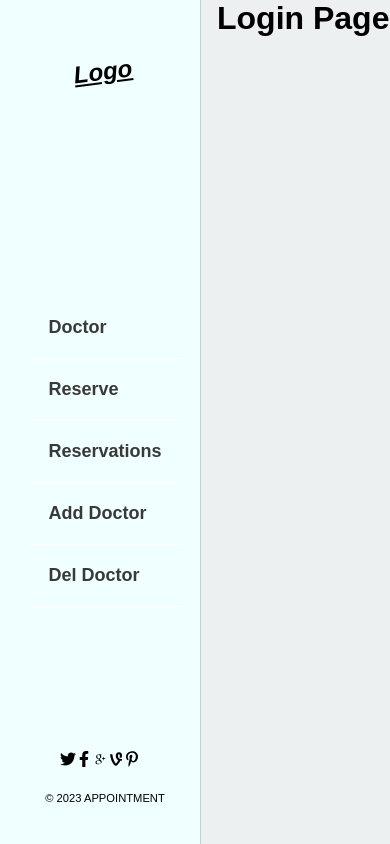
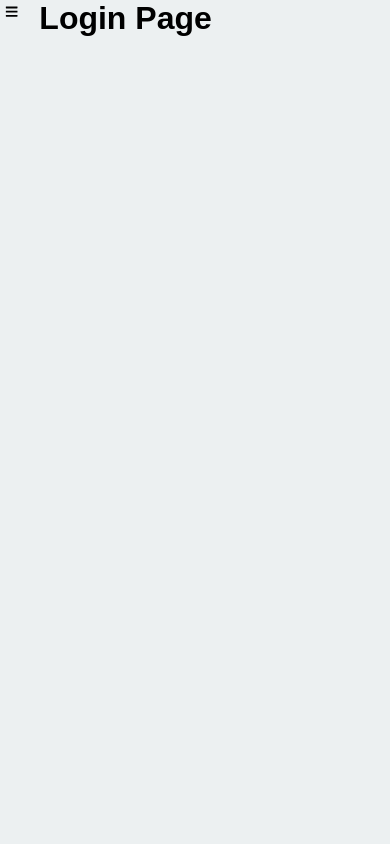
Before and after one commit to Muhammad0602/Doctor-Reservation-frontend, a React (Create React App) app: page / in a window 390 px wide. Built offline with nearby package versions, Linux system fonts and the light colour scheme.

Commit message:
Make sidbar Responsive

```diff
--- a/src/components/Sidebar.js
+++ b/src/components/Sidebar.js
@@ -1,41 +1,74 @@
-import React, { useState } from 'react';
+import React, { useState, useRef } from 'react';
 import { Outlet, Link } from 'react-router-dom';
 import {
   FaTwitter, FaFacebookF, FaVine, FaPinterestP,
+  FaBars, FaTimes,
 } from 'react-icons/fa';
 import { TiSocialGooglePlus } from 'react-icons/ti';
 import './sidebar.css';
 
 const Sidebar = () => {
   const [activeNav, setActiveNav] = useState('/');
+  const navRef = useRef();
+  const showNavbar = () => {
+    navRef.current.classList.toggle('responsive');
+  };
   return (
-    <div className="sidebar_container flex">
+    <div className="sidebar_container_items">
+      <button className="nav_btn" type="button" onClick={showNavbar}>
+        <FaBars />
+      </button>
+      <div ref={navRef} className="sidebar_container flex">
+
+        <button className="nav_btn nav_btn_close" type="button" onClick={showNavbar}>
+          <FaTimes />
+        </button>
         <div className="sidebar_container-uperhead flex">
           <div className="sidebar_container-logo">Logo</div>
           <div className="sidebar_container-list">
             <ul className="sidebar_list">
               <li className="sidebar-link">
-              <Link onClick={() => setActiveNav('home')} className={activeNav === 'home' ? 'active' : ''} to="/home">
+                <Link
+                  onClick={() => setActiveNav('home')}
+                  className={activeNav === 'home' ? 'active' : ''}
+                  to="/home"
+                >
                   Doctor
                 </Link>
               </li>
               <li className="sidebar-link">
-              <Link onClick={() => setActiveNav('reserveform')} className={activeNav === 'reserveform' ? 'active' : ''} to="/reserveform">
+                <Link
+                  onClick={() => setActiveNav('reserveform')}
+                  className={activeNav === 'reserveform' ? 'active' : ''}
+                  to="/reserveform"
+                >
                   Reserve
                 </Link>
               </li>
               <li className="sidebar-link">
-              <Link onClick={() => setActiveNav('myreservations')} className={activeNav === 'myreservations' ? 'active' : ''} to="/myreservations">
+                <Link
+                  onClick={() => setActiveNav('myreservations')}
+                  className={activeNav === 'myreservations' ? 'active' : ''}
+                  to="/myreservations"
+                >
                   Reservations
                 </Link>
               </li>
               <li className="sidebar-link">
-              <Link onClick={() => setActiveNav('adddoctor')} className={activeNav === 'adddoctor' ? 'active' : ''} to="/adddoctor">
+                <Link
+                  onClick={() => setActiveNav('adddoctor')}
+                  className={activeNav === 'adddoctor' ? 'active' : ''}
+                  to="/adddoctor"
+                >
                   Add Doctor
                 </Link>
               </li>
               <li className="sidebar-link">
-              <Link onClick={() => setActiveNav('delete')} className={activeNav === 'delete' ? 'active' : ''} to="/delete">
+                <Link
+                  onClick={() => setActiveNav('delete')}
+                  className={activeNav === 'delete' ? 'active' : ''}
+                  to="/delete"
+                >
                   Del Doctor
                 </Link>
               </li>
@@ -52,7 +85,10 @@ const Sidebar = () => {
           </div>
           <small>&copy; 2023 APPOINTMENT</small>
         </div>
+
         <Outlet />
+      </div>
+
     </div>
   );
 };
--- a/src/components/sidebar.css
+++ b/src/components/sidebar.css
@@ -22,6 +22,7 @@ a {
   justify-content: space-between;
   width: 200px;
   border-right: 1px solid #0000002f;
+
 }
 
 .sidebar_container-uperhead {
@@ -90,3 +91,30 @@ small {
   justify-content: space-evenly;
   margin: 20px 30px;
 }
+
+.nav_btn {
+ display: none;
+}
+
+@media  (max-width: 600px){
+  .nav_btn {
+    display: block;
+    padding: 5px;
+    cursor: pointer;
+    background: transparent;
+    border: none;
+    outline: none;
+  }
+
+  .sidebar_container {
+    position: fixed;
+    top: 0;
+    left: 0;
+    transition: 1s;
+    transform: translateX(-100vh);
+  }
+
+  .responsive {
+    transform: none;
+  }
+}
```
Lines whose indentation alone changed are shown as unchanged.
